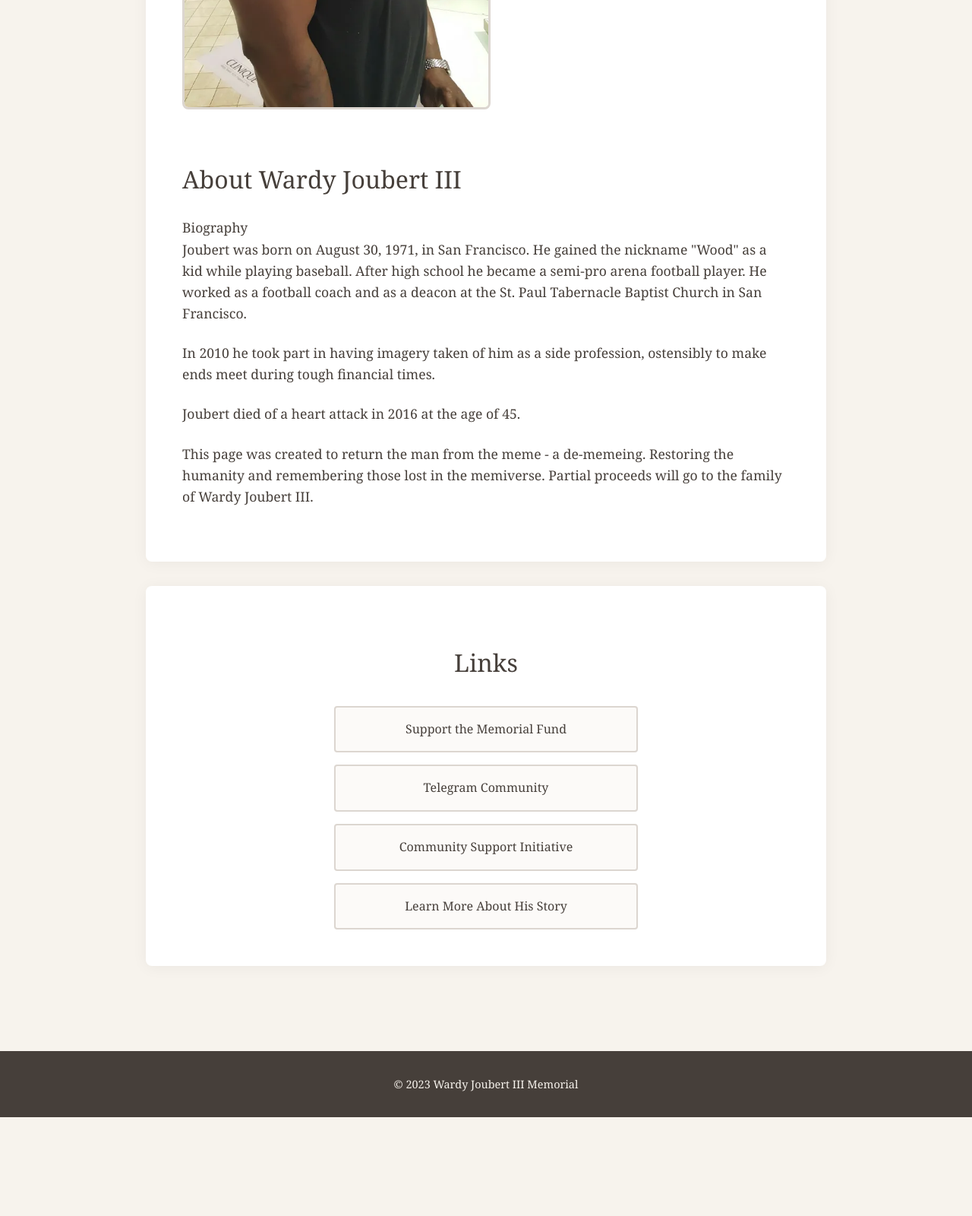
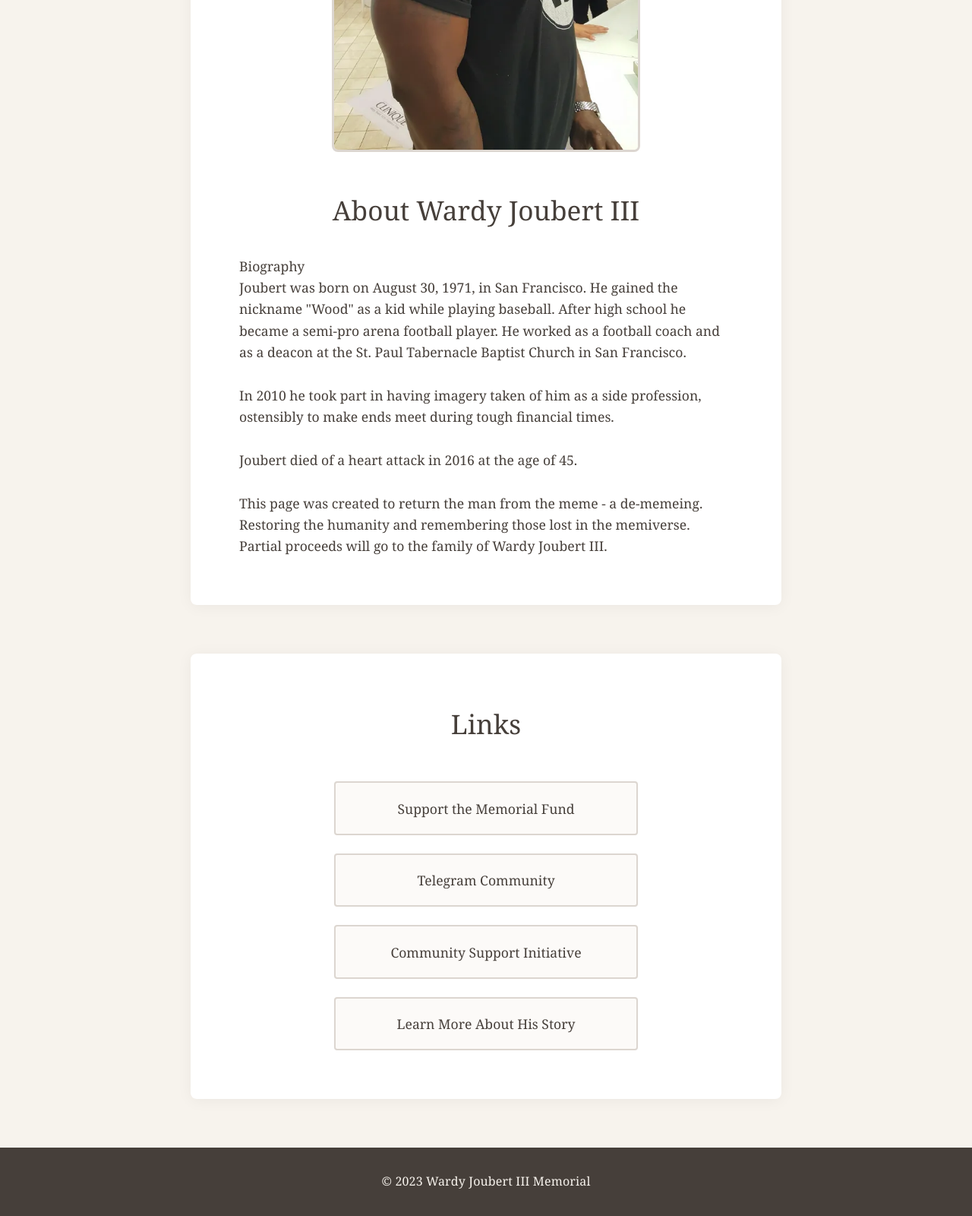
Before and after one commit to sobercrypto/WJIII, a website: page index.html in a window 1280 px wide. Shown: the part 813-2413 px from the top of the page at 76% size. Before the commit the page ends 2283 px from the top, so only its background shows below. Drawn offline with Linux system fonts and the light colour scheme.

Commit message:
ensure files updated

```diff
--- a/styles/main.css
+++ b/styles/main.css
@@ -1,16 +1,18 @@
-/* filepath: /c:/Users/st4ti/Documents/projects/WJIII/my-website-project/styles/main.css */
 body {
     margin: 0;
     font-family: 'Georgia', serif;
     background-color: #f7f3ed;
     color: #2c2420;
     line-height: 1.6;
+    min-height: 100vh;
+    display: flex;
+    flex-direction: column;
 }
 
 header {
     background-color: #463f3a;
     color: #f7f3ed;
-    padding: 2rem 0;
+    padding: 3rem 0;
     text-align: center;
     font-family: 'Georgia', serif;
     box-shadow: 0 2px 4px rgba(0, 0, 0, 0.1);
@@ -18,22 +20,24 @@
 
 header h1 {
     margin: 0;
-    font-size: 2.5rem;
+    font-size: 2.8rem;
     font-weight: normal;
+    letter-spacing: 0.02em;
 }
 
 main {
-    padding: 2rem;
+    flex: 1;
+    padding: 4rem 2rem;
     max-width: 1200px;
     margin: 0 auto;
 }
 
 .bio {
     background-color: #fff;
-    padding: 3rem;
+    padding: 4rem;
     border-radius: 8px;
     box-shadow: 0 2px 20px rgba(0, 0, 0, 0.05);
-    margin: 2rem auto;
+    margin: 0 auto 4rem;
     max-width: 800px;
 }
 
@@ -42,36 +46,45 @@
     max-width: 400px;
     height: auto;
     border-radius: 8px;
-    margin-bottom: 2rem;
+    margin: 0 auto 3rem;
     border: 3px solid #dcd6d0;
+    display: block;
 }
 
 .bio h2 {
     color: #463f3a;
-    margin-bottom: 1.5rem;
-    font-size: 2rem;
+    margin: 0 0 2rem;
+    font-size: 2.2rem;
     font-weight: normal;
+    text-align: center;
 }
 
 .bio p {
     color: #463f3a;
-    margin-bottom: 1.5rem;
+    margin: 0 0 1.8rem;
     font-size: 1.1rem;
+    max-width: 650px;
+    margin-left: auto;
+    margin-right: auto;
+}
+
+.bio p:last-child {
+    margin-bottom: 0;
 }
 
 .links {
     background-color: #fff;
-    padding: 3rem;
+    padding: 4rem;
     border-radius: 8px;
-    margin: 2rem auto;
+    margin: 0 auto;
     max-width: 800px;
     box-shadow: 0 2px 20px rgba(0, 0, 0, 0.05);
 }
 
 .links h2 {
     color: #463f3a;
-    margin-bottom: 2rem;
-    font-size: 2rem;
+    margin: 0 0 3rem;
+    font-size: 2.2rem;
     font-weight: normal;
     text-align: center;
 }
@@ -82,7 +95,7 @@
     margin: 0;
     display: flex;
     flex-direction: column;
-    gap: 1rem;
+    gap: 1.5rem;
     align-items: center;
 }
 
@@ -95,13 +108,14 @@
     color: #463f3a;
     text-decoration: none;
     font-family: 'Georgia', serif;
-    padding: 1rem 2rem;
+    padding: 1.2rem 2rem;
     border: 2px solid #dcd6d0;
     border-radius: 4px;
     display: block;
     text-align: center;
     transition: all 0.2s ease;
     background-color: #fcfaf8;
+    font-size: 1.1rem;
 }
 
 .links a:hover {
@@ -115,31 +129,41 @@
     padding: 2rem 0;
     background-color: #463f3a;
     color: #f7f3ed;
-    margin-top: 3rem;
+    margin-top: auto;
 }
 
 footer p {
     margin: 0;
-    font-size: 0.9rem;
+    font-size: 1rem;
+    letter-spacing: 0.01em;
 }
 
 /* Media Queries for Responsiveness */
 @media (max-width: 768px) {
+    header {
+        padding: 2rem 0;
+    }
+
     header h1 {
         font-size: 2rem;
         padding: 0 1rem;
     }
 
+    main {
+        padding: 2rem 1rem;
+    }
+
     .bio, .links {
         padding: 2rem;
-        margin: 1rem;
-    }
-
-    main {
-        padding: 1rem;
+        margin: 0 1rem 2rem;
     }
 
     .bio h2, .links h2 {
         font-size: 1.75rem;
+        margin-bottom: 1.5rem;
+    }
+
+    .profile-pic {
+        margin-bottom: 2rem;
     }
 }
```
